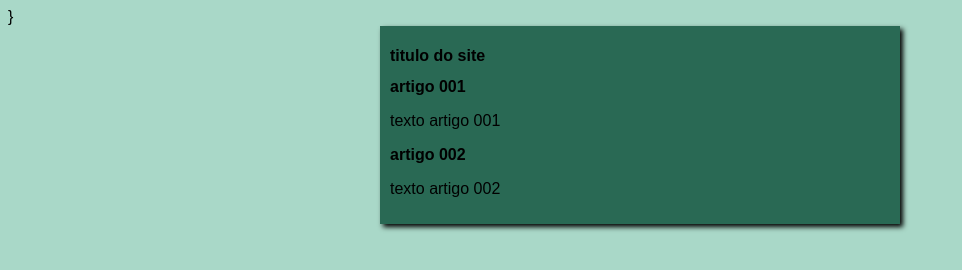
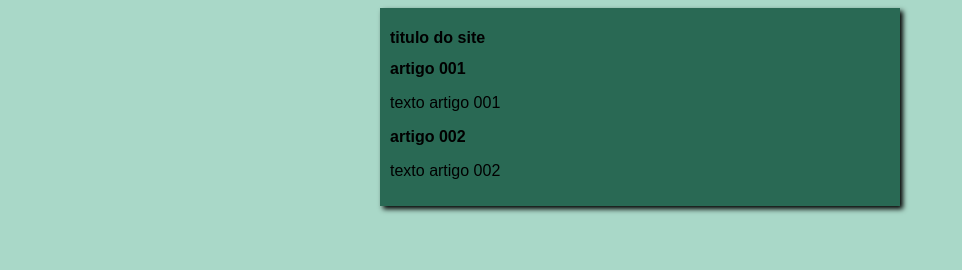
Before and after one commit to theoalve/projeto-site, a plain HTML site: page index.html in a window 1280 px wide. Shown: the whole page, without its empty margins (0-962 px from the left). Drawn offline with Linux system fonts and the light colour scheme.

Commit message:
Update index.html

```diff
--- a/index.html
+++ b/index.html
@@ -3,7 +3,7 @@
     <meta charset="UTF-8">
     <meta name="viewport" content="width=device-width, initial-scale=1.0">
     <title>curso em video</title>
-} <link rel="stylesheet" href="estilo/style.css">
+ <link rel="stylesheet" href="estilo/style.css">
 </head>
 <body>
     <main>
```
